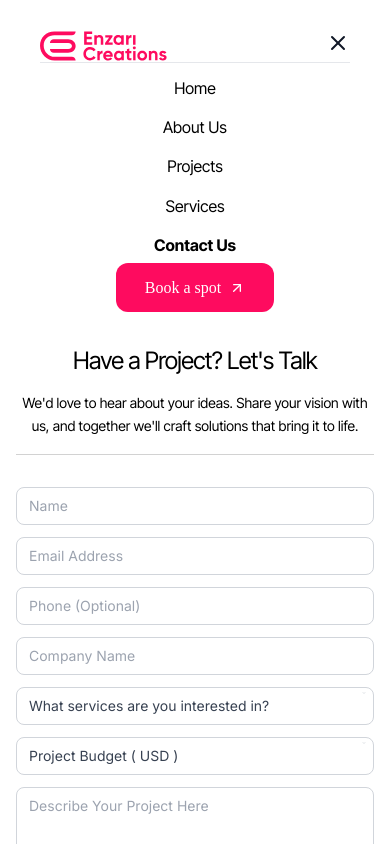
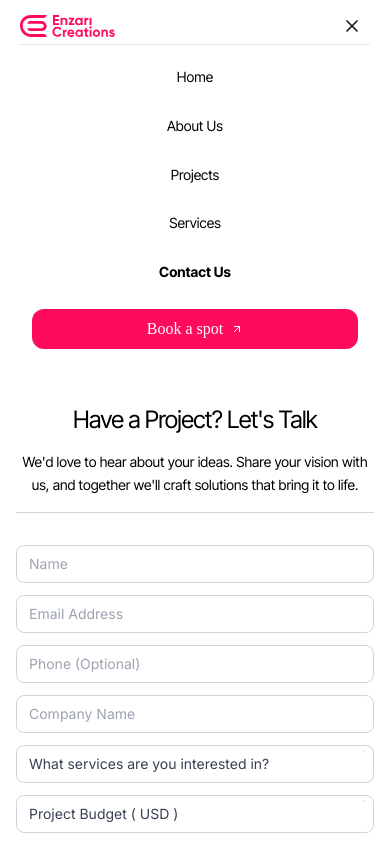
Before and after one commit to andresclarowork/Enzari2.0-frontend, a Next.js app: page /contact in a window 390 px wide. Both pictures are taken after a click on the button 338 px from the left and 42 px from the top of the page. Shown: the top 844 px of the page. Built offline with nearby package versions, Linux system fonts and the light colour scheme; a web font is replaced by a local one.

Commit message:
fix pading issues

```diff
--- a/src/components/layout/Header.tsx
+++ b/src/components/layout/Header.tsx
@@ -31,31 +31,23 @@ export function Header() {
 
   return (
     <header
-      className="sticky z-999 transition-all duration-500 ease-out"
+      className="sticky z-999 transition-all duration-500 ease-out top-0 lg:top-[20px]"
       style={{
-        // top: isScrolled ? '20px' : '0px',
-        top: '20px',
         backgroundColor: isScrolled ? 'transparent' : 'rgba(255, 255, 255, 0.7)',
         backdropFilter: isScrolled ? 'none' : 'blur(10px)',
         WebkitBackdropFilter: isScrolled ? 'none' : 'blur(10px)',
         boxShadow: isScrolled ? 'none' : 'none',
-        margin: isScrolled ? '0 30px' : '0',
+        margin: isScrolled ? '0 15px' : '0',
         zIndex: '999'
       }}
     >
       <nav
-        className="transition-all duration-500 ease-out"
+        className="transition-all duration-500 ease-out pt-2 pb-2 lg:pt-[10px] lg:pb-[10px] pl-5 pr-5 lg:pl-[40px] lg:pr-[40px]"
         style={{
-          paddingTop: '10px',
-          paddingBottom: '10px',
-          paddingLeft: isScrolled ? '30px' : '40px',
-          paddingRight: isScrolled ? '20px' : '40px',
           maxWidth: isScrolled ? '1000px' : '100%',
           margin: isScrolled ? '0 auto' : '0',
-          borderRadius: isScrolled ? '10px' : '0',
-          // border: isScrolled ? '1px solid rgba(0, 0, 0)' : 'none',
+          borderRadius: isScrolled ? '8px' : '0',
           backgroundColor: isScrolled ? '#0000001A' : 'transparent',
-          // backgroundColor: isScrolled ? 'rgba(255, 226, 237, 0.8)' : 'transparent',
           backdropFilter: isScrolled ? 'blur(10px)' : 'none',
           WebkitBackdropFilter: isScrolled ? 'blur(10px)' : 'none',
           boxShadow: isScrolled ? 'rgba(255, 255, 255, 0.1) 0px 1px 1px 1px inset' : 'none',
@@ -73,7 +65,7 @@ export function Header() {
                   width={131}
                   height={32}
                   priority
-                  className="w-auto"
+                  className="w-auto h-6 sm:h-7 md:h-8 lg:h-8"
                   style={{ maxWidth: '131px', maxHeight: '32px' }}
                 />
               </Link>
@@ -87,7 +79,7 @@ export function Header() {
                   <Link
                     key={item.name}
                     href={item.href}
-                    className="transition-all duration-200 flex items-center justify-center hover:font-bold"
+                    className="transition-all duration-200 flex items-center justify-center hover:font-bold text-sm md:text-base lg:text-[16px]"
                     style={{
                       fontFamily: 'var(--font-inter-tight)',
                       fontWeight: isActive ? 700 : 400,
@@ -117,7 +109,7 @@ export function Header() {
             <div className="hidden md:block" >
               <Link
                 href="/contact"
-                className="text-white transition-colors duration-200 flex items-center justify-center"
+                className="text-white transition-colors duration-200 flex items-center justify-center py-2 px-4 md:py-3 md:px-5 lg:py-[14px] lg:px-[22px] rounded-xl"
                 style={{
                   maxWidth: '158.51px',
                   maxHeight: '49px',
@@ -128,6 +120,7 @@ export function Header() {
                 }}
               >
                 <span
+                  className="text-sm md:text-base lg:text-[16px]"
                   style={{fontFamily: 'var(--font-sharp-sans)',
                   fontWeight: 500,
                   fontSize: '16px',
@@ -147,12 +140,12 @@ export function Header() {
             <div className="md:hidden">
               <button
                 onClick={() => setMobileMenuOpen(!mobileMenuOpen)}
-                className="text-gray-900 hover:text-pink-600 transition-colors duration-200"
+                className="text-gray-900 hover:text-pink-600 transition-colors duration-200 p-2"
               >
                 {mobileMenuOpen ? (
-                  <X className="h-6 w-6" />
+                  <X className="h-5 w-5 sm:h-6 sm:w-6" />
                 ) : (
-                  <Menu className="h-6 w-6" />
+                  <Menu className="h-5 w-5 sm:h-6 sm:w-6" />
                 )}
               </button>
             </div>
@@ -161,18 +154,17 @@ export function Header() {
           {/* Mobile Menu */}
           {mobileMenuOpen && (
             <div className="md:hidden">
-              <div className="px-2 pt-2 pb-3 space-y-1 bg-white border-t border-gray-200">
+              <div className="px-3 pt-3 pb-4 space-y-2 bg-white border-t border-gray-200 rounded-b-lg">
                 {navigation.map((item) => {
                   const isActive = pathname === item.href
                   return (
                     <Link
                       key={item.name}
                       href={item.href}
-                      className="block px-3 py-2 transition-all duration-200 flex items-center justify-center hover:font-bold"
+                      className="block px-4 py-3 transition-all duration-200 flex items-center justify-center hover:font-bold text-sm sm:text-base rounded-lg hover:bg-gray-50"
                       style={{
                         fontFamily: 'Inter Tight',
                         fontWeight: isActive ? 700 : 400,
-                        fontSize: '16px',
                         lineHeight: '1.2em',
                         textAlign: 'center',
                         color: '#000000'
@@ -195,30 +187,29 @@ export function Header() {
                 })}
 
                 {/* Mobile CTA Button */}
+                <div className="pt-2">
                   <Link
                     href="/contact"
-                  className="block text-white transition-colors duration-200 flex items-center justify-center"
+                    className="block text-white transition-colors duration-200 flex items-center justify-center py-3 px-6 rounded-xl mx-auto"
                     style={{
-                    width: '158.51px',
-                    height: '49px',
-                    borderRadius: '12px',
-                    padding: '14px 22px',
+                      width: '140px sm:150px',
                       fontFamily: 'Sharp Sans',
                       fontWeight: 500,
                       fontStyle: 'medium',
-                    fontSize: '16px',
+                      fontSize: '14px sm:16px',
                       lineHeight: '1.0em',
                       letterSpacing: '4%',
                       textAlign: 'center',
                       color: '#FFFFFF',
                       backgroundColor: '#FE0B5F',
-                    margin: '0 auto'
+                      gap: '8px'
                     }}
                     onClick={() => setMobileMenuOpen(false)}
                   >
                     <span>Book a spot</span>
-                  <ArrowUpRight className="h-4 w-4 inline ml-2" />
+                    <ArrowUpRight className="h-3 w-3 sm:h-4 sm:w-4" />
                   </Link>
+                </div>
               </div>
             </div>
           )}
--- a/src/components/sections/projects/Projects.tsx
+++ b/src/components/sections/projects/Projects.tsx
@@ -87,17 +87,14 @@ export function Projects() {
               <button
                 key={category}
                 onClick={() => setActiveCategory(category)}
-                className={`rounded-full transition-all duration-300 ${
+                className={`rounded-full transition-all duration-300 py-2 px-4 sm:py-3 sm:px-5 md:py-3 md:px-5 lg:py-[14px] lg:px-[22px] text-sm sm:text-sm md:text-base lg:text-[16px] ${
                   activeCategory === category
                     ? 'bg-[#FE0B5F] text-white shadow-lg'
                     : 'bg-white text-gray-700 hover:bg-gray-50 border border-gray-200'
                 }`}
                 style={{
-                  padding: '10px 16px sm:py-3 sm:px-5 md:py-3 md:px-5 lg:py-[14px] lg:px-[22px]',
-                  gap: '10px',
                   fontFamily: 'var(--font-saans-trial)',
                   fontWeight: 500,
-                  fontSize: '14px sm:text-sm md:text-base lg:text-[16px]',
                   lineHeight: '120%',
                   letterSpacing: '-0.05em'
                 }}
```
Lines whose indentation alone changed are shown as unchanged.
